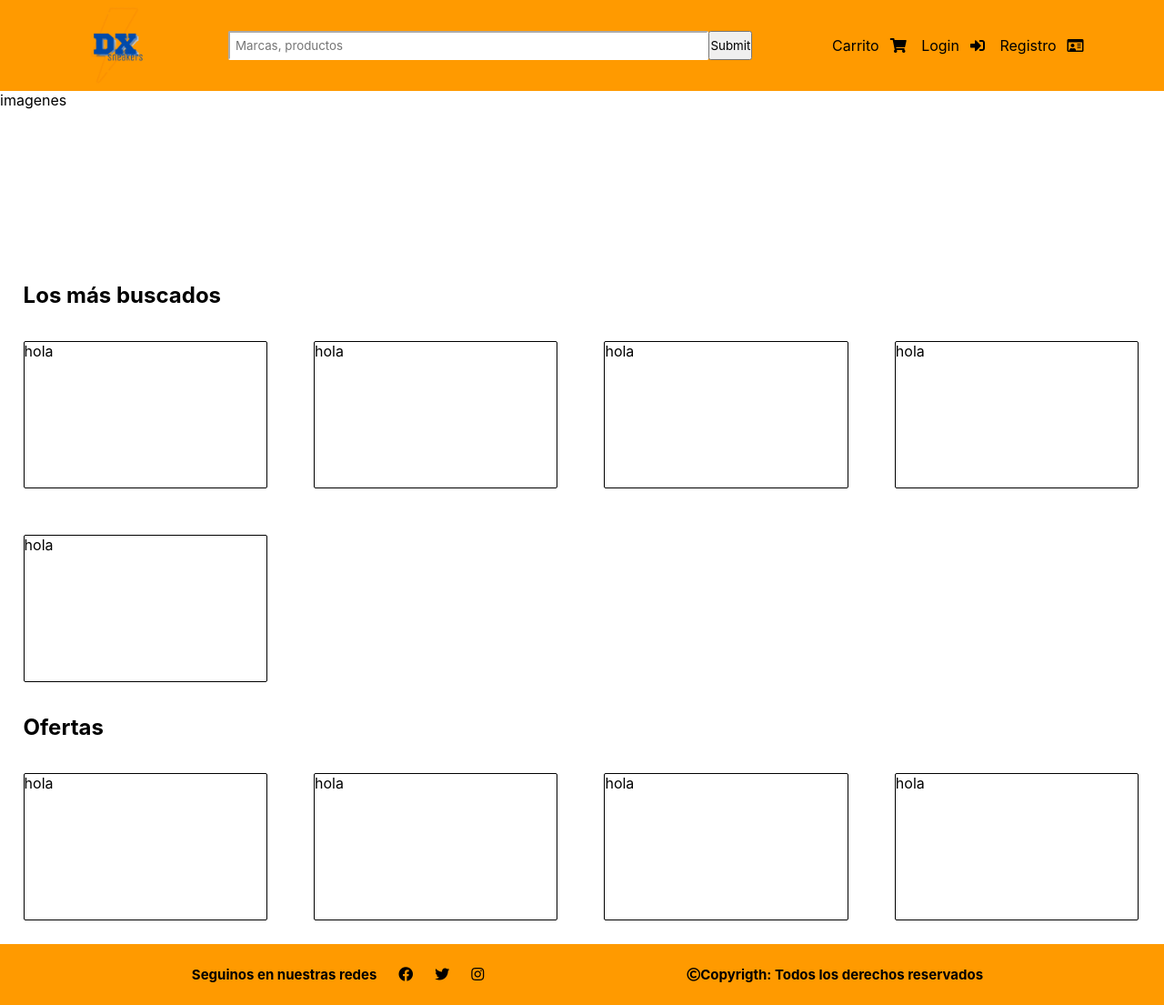
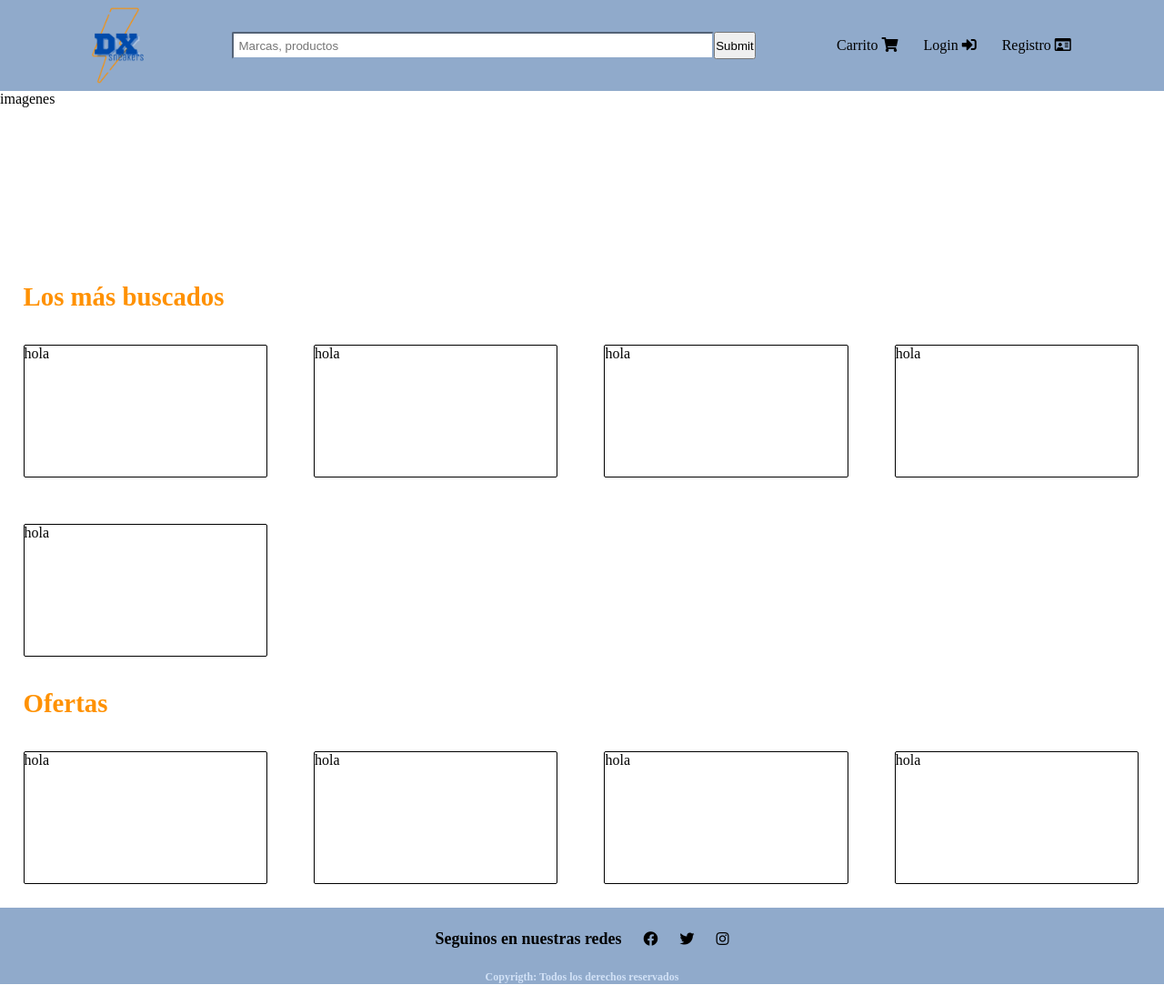
Before and after one commit to LucasHerrera15/Integrador, a Node server app: page / in a window 1280 px wide. Shown: the whole page at 91% size. After the commit the page ends 1082 px from the top, so only its background shows below. Run offline with Node 20, Linux system fonts and the light colour scheme; some libraries are stand-ins or nearby versions.

Commit message:
inicio al 90%

```diff
--- a/public/css/style.css
+++ b/public/css/style.css
@@ -1,16 +1,18 @@
 *{
     margin: 0px;
     padding: 0px;
-    font-family: -apple-system, BlinkMacSystemFont, 'Segoe UI', Roboto, Oxygen, Ubuntu, Cantarell, 'Open Sans', 'Helvetica Neue', sans-serif;
 }
 .contenedor__footer{
-    background-color: #FF9A00;
-    display: flex;
-    font-size: 10px;
-    justify-content: space-between;
+    background-color: #90AACB;
+    font-size: 12px;
+    text-align: center;
 }
 .redes{
     padding: 10px;
+    justify-content: center;
+}
+.redes h4{
+    color: black;
 }
 .copyright{
     display: flex;
@@ -18,7 +20,10 @@
     padding: 12px;
 }
 .header{
-    background-color: #FF9A00;
+    background-color: #90AACB;
+    position: fixed;
+    top: 0;
+    left: 0;
     width: 100vw;
 }
 .contenedor__header{
@@ -35,7 +40,7 @@
     width: 100%;
     padding: 1%;
     border-radius: 2px;
-    border-color: white;
+    border-color: #90AACB;
 }
 .menu__icon{
     width: 10%;
@@ -48,13 +53,18 @@
     width: 100px;
 }
 .banner{
+    padding-top: 100px;
     width: 100%;
     height: 25vh;
 }
 h3{
+    color: #FF9100;
     margin-top: 10px;
     margin-left: 2%;
-    font-size: 1em;
+    font-size: 1.5em;
+}
+h4{
+    color: #D1E1F6;
 }
 .contenedor__productos{
     margin-top: 10px;
@@ -73,9 +83,6 @@ h3{
     .productos{
         width: 45%;
     }
-   /*  #logo{
-        width: 20%;
-    } */
 }
 @media (min-width: 768px){
     .contenedor__header{
@@ -99,7 +106,11 @@ h3{
     }
     .navigation a:hover{
         cursor: pointer;
-        background-color: #ff9900d7;
+        background-color: #1D3E6B ;
+        color: white;
+    }
+    .navigation a i{
+        margin-left: 4px;
     }
     .productos{
         width: 29%;
@@ -108,11 +119,8 @@ h3{
         cursor: pointer;
         box-shadow: 0px 0px 10px rgb( 100 , 100 , 100 );
     }
-    /* #logo{
-        width: 15%;
-    } */
     h3{
-        font-size: 1.2em;
+        font-size: 1.6em;
     }
     .redes{
         font-size: 1.5em;
@@ -125,11 +133,8 @@ h3{
     .productos{
         width: 20.8%;
     }
-   /*  #logo{
-        width: 10%;
-    } */
     h3{
-        font-size: 1.5em;
+        font-size: 1.8em;
     }
     .contenedor__footer{
         justify-content: space-evenly;
--- a/views/index.html
+++ b/views/index.html
@@ -6,6 +6,10 @@
     <meta name="viewport" content="width=device-width, initial-scale=1.0">
     <link href="css/style.css" rel="stylesheet">
     <link rel="stylesheet" href="https://pro.fontawesome.com/releases/v5.10.0/css/all.css" integrity="sha384-AYmEC3Yw5cVb3ZcuHtOA93w35dYTsvhLPVnYs9eStHfGJvOvKxVfELGroGkvsg+p" crossorigin="anonymous"/>
+    <link rel="preconnect" href="https://fonts.googleapis.com">
+    <link rel="preconnect" href="https://fonts.gstatic.com" crossorigin>
+    <link href="https://fonts.googleapis.com/css2?family=Unica+One&display=swap" rel="stylesheet">
+
     <title>Dx sneaker: zapatillas deluxe</title>
 </head>
 <body>
@@ -16,12 +20,12 @@
                     <input class="buscador" type="search" placeholder="Marcas, productos">
                     <input class="boton" type="submit">
             </form>
-            <span class="menu__icon"><i class="fas fa-bars" style="font-size: 1.5em;"></i></span>
+            <span class="menu__icon"><i class="fas fa-bars" style="font-size: 1.5em; color: #FFC06D ;"></i></span>
             <nav class="navigation">
                 <ul>
-                   <a href="/views/carrito.html">Carrito</a><i class="fas fa-shopping-cart"></i>
-                   <a href="/views/login.html">Login</a><i class="fas fa-sign-in-alt"></i>
-                   <a href="/views/registro.html">Registro</a><i class="far fa-id-card"></i>
+                   <a href="views/carrito.html">Carrito<i class="fas fa-shopping-cart"></i></a>
+                   <a href="views/login.html">Login<i class="fas fa-sign-in-alt"></i></a>
+                   <a href="views/registro.html">Registro<i class="far fa-id-card"></i></a>
                 </ul>
             </nav>
         </div>
@@ -85,10 +89,7 @@
                 <a href="carrito.html"><i class="fab fa-twitter" style="font-size: medium; color: black;"></i></a>
                 <a href="carrito.html"><i class="fab fa-instagram" style="font-size: medium; color: black;"></i></a>
             </div>
-            <div class="copyright">
-                <i class="far fa-copyright"></i>
-                <h4>Copyrigth: Todos los derechos reservados</h4>
-            </div>
+            <h4>Copyrigth: Todos los derechos reservados</h4>
         </div>
     </footer>
 </body>
```
